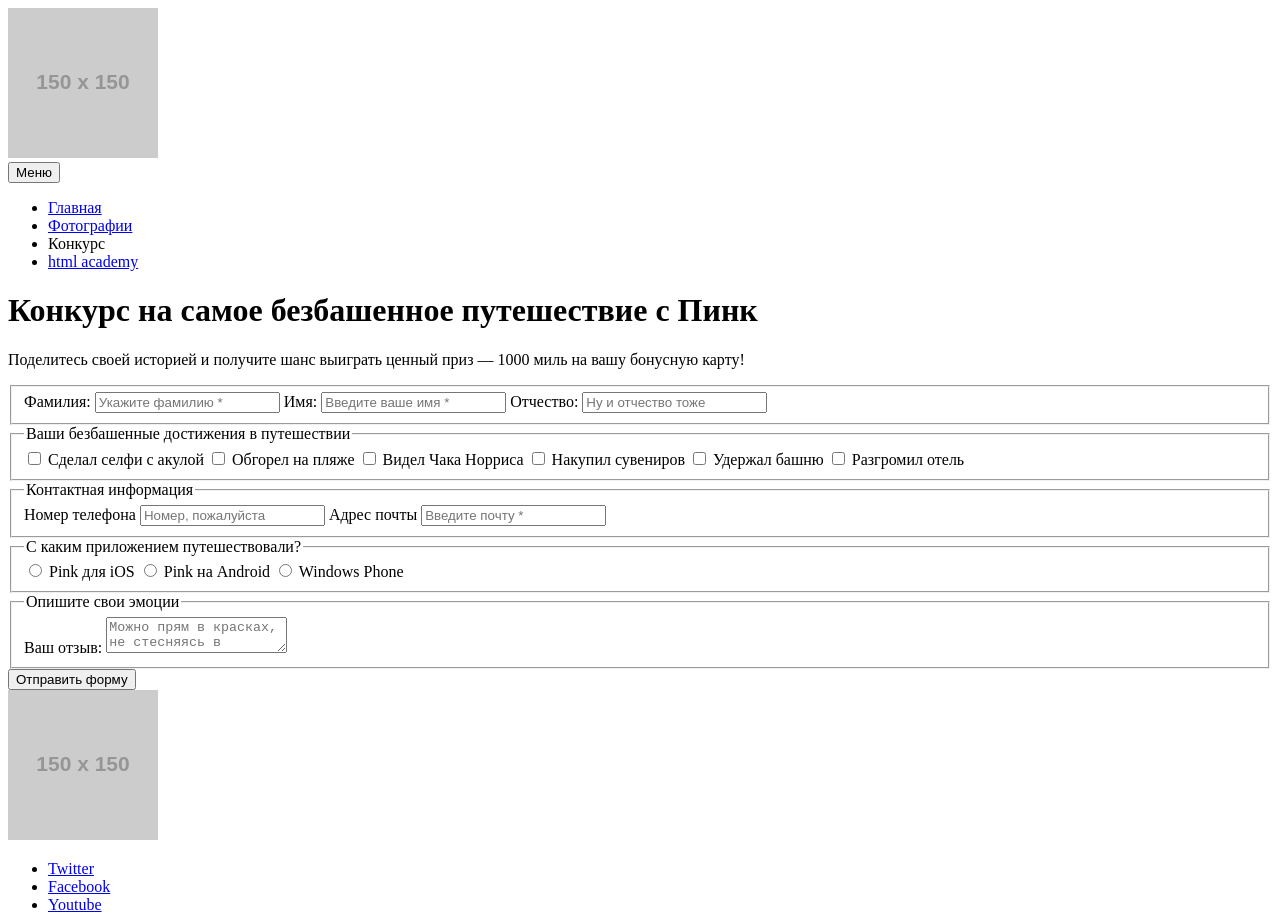
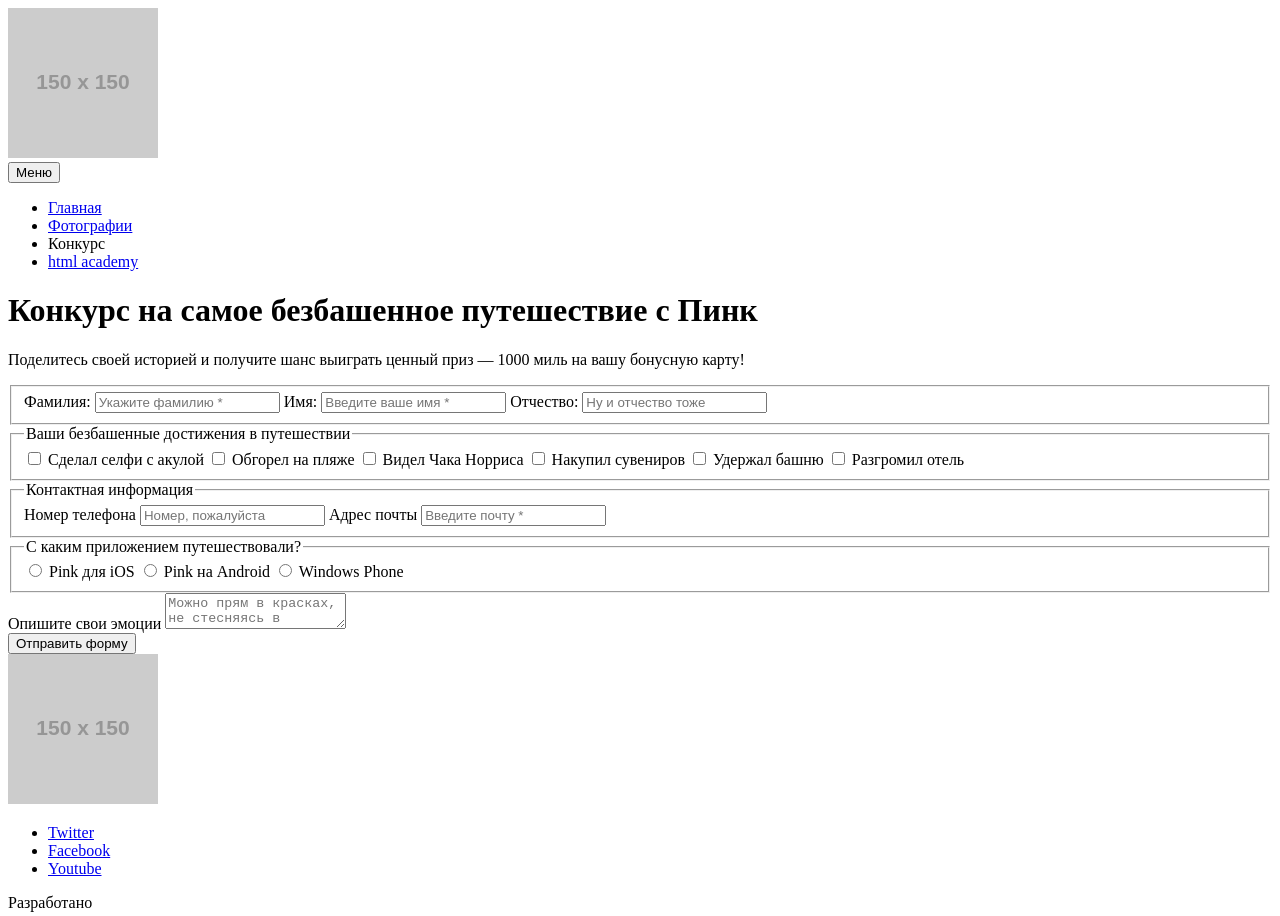
Before and after one commit to georgylazarev/1338907-pink-20, a website: page source/form.html in a window 1280 px wide. Shown: the top 916 px of the page. Drawn offline with Linux system fonts and the light colour scheme; placeholder pictures from the web are drawn by us.

Commit message:
textarea block

```diff
--- a/source/form.html
+++ b/source/form.html
@@ -109,13 +109,12 @@
           </label>
         </fieldset>
 
-        <fieldset class="competition__emotions">
-          <legend class="competition__legend">Опишите свои эмоции</legend>
+        <div class="competition__emotions">
           <label class="competition__emotions-label">
-            <span class="visually-hidden">Ваш отзыв:</span>
+            Опишите свои эмоции
             <textarea class="competition__emotions-field" name="emotions" placeholder="Можно прям в красках, не стесняясь в выражениях"></textarea>
           </label>
-        </fieldset>
+        </div>
 
         <button class="competition__submit submit-button" type="submit">Отправить форму</button>
 
```
